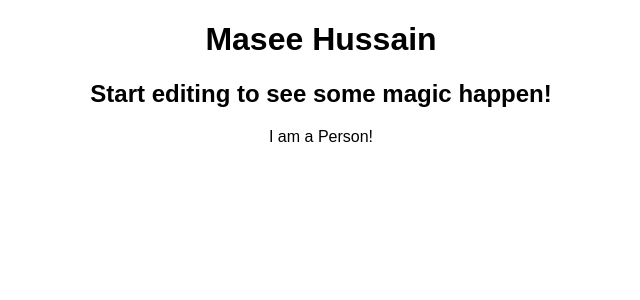
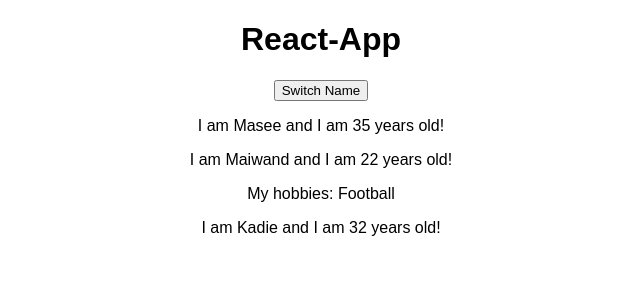
Before and after one commit to maseehussain/react-app, a React (Create React App) app: page / in a window 1280 px wide. Shown: the top 300 px of the page, without its empty margins (319-959 px from the left). Built offline with nearby package versions, Linux system fonts and the light colour scheme.

Commit message:
class from component
created an app which extends from  the component

```diff
--- a/package.json
+++ b/package.json
@@ -7,6 +7,7 @@
   "dependencies": {
     "babel": "6.23.0",
     "create-react-app": "1.5.2",
+    "eslint-plugin-react": "7.10.0",
     "node": "10.5.0",
     "prettier": "1.13.5",
     "react": "16.3.2",
--- /dev/null
+++ b/src/App.js
@@ -0,0 +1,22 @@
+import React, { Component } from "react";
+import Person from "./Person/Person.js";
+
+import "./styles.css";
+
+class App extends Component {
+  render() {
+    return (
+      <div className="App">
+        <h1>React-App</h1>
+        <button>Switch Name</button>
+        <Person name="Masee" age="35" />
+        <Person name="Maiwand" age="22">
+          My hobbies: Football
+        </Person>
+        <Person name="Kadie" age="32" />
+      </div>
+    );
+  }
+}
+
+export default App;
--- a/src/Person/Person.js
+++ b/src/Person/Person.js
@@ -1,7 +1,14 @@
 import React from "react";
 
-const person = () => {
-  return <p>I am a Person!</p>;
+const person = props => {
+  return (
+    <div>
+      <p>
+        I am {props.name} and I am {props.age} years old!
+      </p>
+      <p>{props.children}</p>
+    </div>
+  );
 };
 
 export default person;
--- a/src/index.js
+++ b/src/index.js
@@ -1,18 +1,6 @@
 import React from "react";
 import ReactDOM from "react-dom";
-import Person from "./Person/Person.js";
-
-import "./styles.css";
-
-function App() {
-  return (
-    <div className="App">
-      <h1>Masee Hussain</h1>
-      <h2>Start editing to see some magic happen!</h2>
-      <Person />
-    </div>
-  );
-}
+import App from "./App";
 
 const rootElement = document.getElementById("root");
 ReactDOM.render(<App />, rootElement);
```
